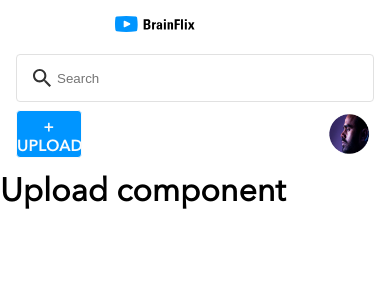
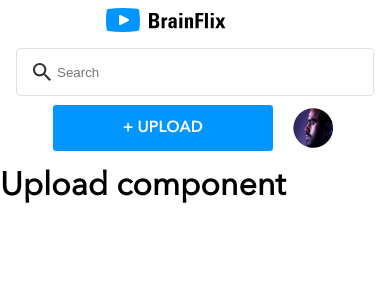
Before and after one commit to monica-zarate/monica-zarate-brainflix, a React (Create React App) app in the folder sprint-two/: page /upload in a window 390 px wide. Shown: the top 300 px of the page. Built offline with nearby package versions, Linux system fonts and the light colour scheme.

Commit message:
Fixed mobile rezising for Main Component based on Sprint I feedback. Added a className to Link tags.

```diff
--- a/sprint-two/src/components/Header.jsx
+++ b/sprint-two/src/components/Header.jsx
@@ -8,8 +8,8 @@ import { Link } from "react-router-dom";
 function Header() {
   return (
     <header className="header">
-      <Link to={`/`}>
-        <img className="header__logo" src={logo} alt="BrainFlix Logo" />
+      <Link to={`/`} className="header__logo">
+        <img src={logo} alt="BrainFlix Logo" />
       </Link>
       <input
         className="header__input"
@@ -19,7 +19,7 @@ function Header() {
         id=""
       />
       <nav className="header__nav">
-        <Link to={`/upload`}>
+        <Link to={`/upload`} className="header__btn-link">
           <button className="header__btn">+ UPLOAD</button>
         </Link>
         <img className="header__user-icon" src={user} alt="" />
--- a/sprint-two/src/components/styles/main.css
+++ b/sprint-two/src/components/styles/main.css
@@ -114,7 +114,7 @@ body {
 }
 
 .header__input:focus {
-  border: 1px solid #0095ff;
+  border: 2px solid #0095ff;
 }
 
 @media (min-width: 768px) {
@@ -137,9 +137,7 @@ body {
       -ms-flex-direction: row;
           flex-direction: row;
   width: 100%;
-  -webkit-box-pack: justify;
-      -ms-flex-pack: justify;
-          justify-content: space-between;
+  max-width: 18rem;
   margin: 0.5rem 0 0 0;
 }
 
@@ -149,17 +147,22 @@ body {
   }
 }
 
+.header__btn-link {
+  width: 77%;
+  margin: 0 1rem 0 0;
+}
+
 .header__btn {
   color: #fafafa;
   background-color: #0095ff;
   font-family: "Avenir Next Demi Bold";
-  padding: 0.5rem 0;
+  padding: 0.5rem 4rem;
   cursor: pointer;
   font-size: 1rem;
   border-radius: 4px;
   border: 1px solid #fafafa;
-  max-width: 14.25rem;
-  width: 80%;
+  max-width: 13.85rem;
+  width: 100%;
   outline: none;
   height: 3rem;
 }
@@ -227,7 +230,7 @@ body {
 .video__icons {
   padding: 0 1rem 0.5rem 1rem;
   width: 100%;
-  max-width: 67.5rem;
+  max-width: 20rem;
   margin: 0 auto;
   display: -webkit-box;
   display: -ms-flexbox;
@@ -242,12 +245,14 @@ body {
 
 @media (min-width: 768px) {
   .video__icons {
+    max-width: 44rem;
     padding: 0 0.5rem 1rem 0.5rem;
   }
 }
 
 @media (min-width: 1440px) {
   .video__icons {
+    max-width: 67.5rem;
     padding: 0 1rem 1rem 1rem;
   }
 }
@@ -470,6 +475,7 @@ body {
 
 .description__text-content {
   font-size: 0.75rem;
+  line-height: 1.125rem;
 }
 
 @media (min-width: 768px) {
@@ -486,7 +492,7 @@ body {
 }
 
 .form {
-  padding: 0 1rem 0 1rem;
+  margin: 0 1rem 0 1rem;
   display: -webkit-box;
   display: -ms-flexbox;
   display: flex;
@@ -496,6 +502,7 @@ body {
   -webkit-box-direction: normal;
       -ms-flex-direction: column;
           flex-direction: column;
+  border-bottom: 1px solid #afafaf;
 }
 
 @media (min-width: 768px) {
@@ -523,7 +530,7 @@ body {
   font-size: 0.5rem;
   color: #afafaf;
   font-family: "Avenir Next Demi Bold";
-  margin: 0 0 0.5rem 4rem;
+  margin: 0 0 0.5rem 3.5rem;
 }
 
 @media (min-width: 768px) {
@@ -536,13 +543,13 @@ body {
   width: 100%;
   -ms-flex-wrap: wrap;
       flex-wrap: wrap;
-  -webkit-box-pack: justify;
-      -ms-flex-pack: justify;
-          justify-content: space-between;
+  -webkit-box-pack: space-evenly;
+      -ms-flex-pack: space-evenly;
+          justify-content: space-evenly;
   -webkit-box-align: start;
       -ms-flex-align: start;
           align-items: flex-start;
-  border-bottom: 1px solid #afafaf;
+  max-width: 20rem;
   padding: 0 0 1.5rem;
 }
 
@@ -614,7 +621,7 @@ body {
   width: 81%;
   outline: none;
   height: 3rem;
-  margin: 0 0 0 3.5rem;
+  margin: 0 0 0 3rem;
 }
 
 .form__wrapper--btn:hover {
@@ -720,6 +727,10 @@ body {
   margin: 0 0 1rem 0;
 }
 
+.comments__content--text {
+  line-height: 1.125rem;
+}
+
 @media (min-width: 1440px) {
   .comments__content--text {
     font-size: 0.76rem;
--- a/sprint-two/src/components/styles/partials/_header.scss
+++ b/sprint-two/src/components/styles/partials/_header.scss
@@ -46,7 +46,7 @@
     outline: none;
 
     &:focus {
-      border: 1px solid $primary-btn;
+      border: 2px solid $primary-btn;
     }
 
     @include tablet {
@@ -63,25 +63,29 @@
     flex-wrap: wrap;
     flex-direction: row;
     width: 100%;
-    justify-content: space-between;
+    max-width: 18rem;
     margin: 0.5rem 0 0 0;
 
     @include tablet {
       margin: 0;
     }
   }
+  &__btn-link {
+    width: 77%;
+    margin: 0 1rem 0 0;
+  }
 
   &__btn {
     color: $secondary-color;
     background-color: $primary-btn;
     font-family: $primary-font-demi;
-    padding: 0.5rem 0;
+    padding: 0.5rem 4rem;
     cursor: pointer;
     font-size: 1rem;
     border-radius: 4px;
     border: 1px solid $secondary-color;
-    max-width: 14.25rem;
-    width: 80%;
+    max-width: 13.85rem;
+    width: 100%;
     outline: none;
     height: 3rem;
 
--- a/sprint-two/src/components/styles/partials/_video.scss
+++ b/sprint-two/src/components/styles/partials/_video.scss
@@ -36,7 +36,7 @@
   &__icons {
     padding: 0 1rem 0.5rem 1rem;
     width: 100%;
-    max-width: 67.5rem;
+    max-width: 20rem;
     margin: 0 auto;
     display: flex;
     justify-content: center;
@@ -44,10 +44,12 @@
     top: -65px;
 
     @include tablet {
+      max-width: 44rem;
       padding: 0 0.5rem 1rem 0.5rem;
     }
 
     @include desktop {
+      max-width: 67.5rem;
       padding: 0 1rem 1rem 1rem;
     }
 
@@ -236,6 +238,7 @@
 
   &__text-content {
     font-size: 0.75rem;
+    line-height: 1.125rem;
 
     @include tablet {
       width: 75%;
```
Also changed, not shown: sprint-two/src/components/styles/partials/_comments.scss (+8 -5 lines), 1 other file (tests, documents, lock files or other folders).
